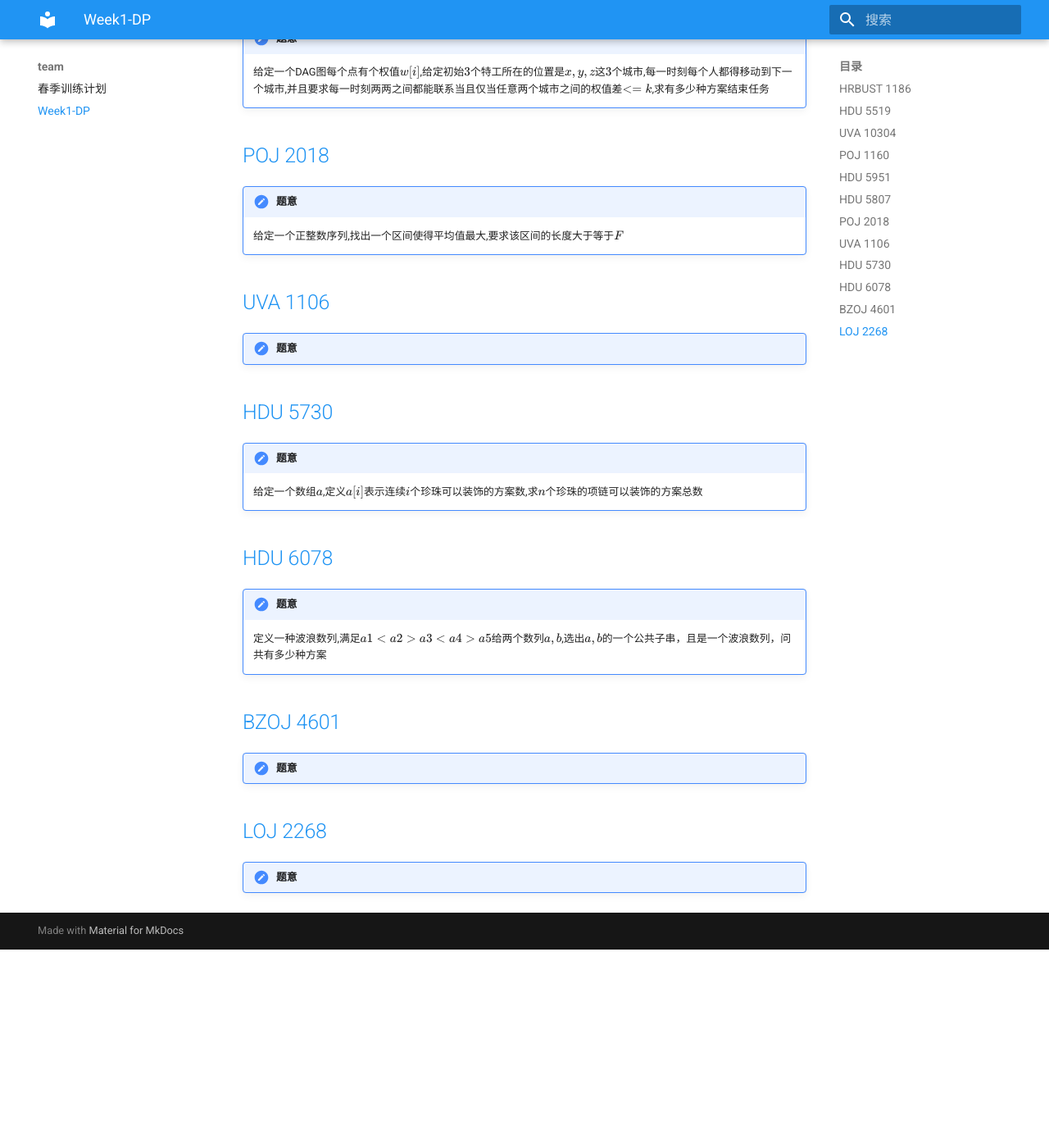
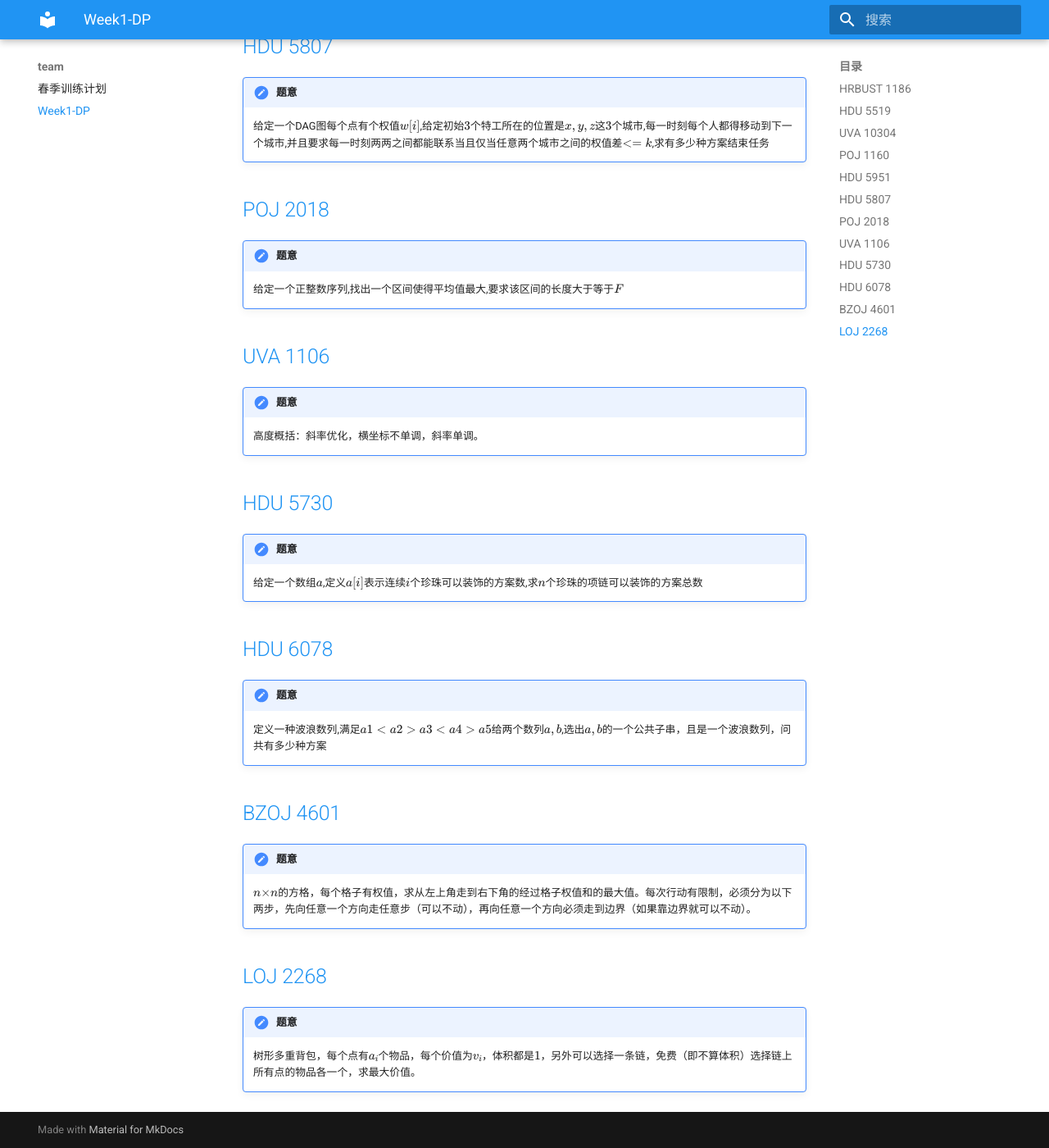
Before and after one commit to JJLeo/bbshywmac, an MkDocs documentation site: the page built from docs/team/Week1-DP/train.md, in a window 1280 px wide and 1400 px high, scrolled down 1194 px. Shown: the whole window at 82% size. Built offline with MkDocs 1.6.1 and Material for MkDocs 9.7.7, drawn with Linux system fonts in a browser that asks for light colours; formulas are drawn with MathJax 3; before the commit the page ends 2352 px from its top, so only the background shows below that; some of the changed text lies outside the part shown.

Commit message:
更新dp题意

```diff
--- a/docs/team/Week1-DP/train.md
+++ b/docs/team/Week1-DP/train.md
@@ -25,6 +25,7 @@
 ## [HDU 5951](http://acm.hdu.edu.cn/showproblem.php?pid=5951)
 
 !!! note "题意"
+	两个人竞标$n$个物品，每个人初始金钱给定，一共$n$轮，出价不同则价高者得，出价相同则奇数轮甲得，偶数轮乙得，两个人都会采取最优策略，问最后每个人会赢得几个物品。
 
 ## [HDU 5807](http://acm.hdu.edu.cn/showproblem.php?pid=5951)
 
@@ -39,6 +40,7 @@
 ## [UVA 1106](https://vjudge.net/problem/UVA-1106)
 
 !!! note "题意"
+	高度概括：斜率优化，横坐标不单调，斜率单调。
 
 ## [HDU 5730](http://acm.hdu.edu.cn/showproblem.php?pid=5730)
 
@@ -53,7 +55,9 @@
 ## [BZOJ 4601](http://www.lydsy.com/JudgeOnline/problem.php?id=4601)
 
 !!! note "题意"
+	$n×n$的方格，每个格子有权值，求从左上角走到右下角的经过格子权值和的最大值。每次行动有限制，必须分为以下两步，先向任意一个方向走任意步（可以不动），再向任意一个方向必须走到边界（如果靠边界就可以不动）。
 
 ## [LOJ 2268](https://loj.ac/problem/2268)
 
 !!! note "题意"
+	树形多重背包，每个点有$a_i$个物品，每个价值为$v_i$，体积都是$1$，另外可以选择一条链，免费（即不算体积）选择链上所有点的物品各一个，求最大价值。
```
Also changed, not shown: site/search/search_index.json, site/team/Week1-DP/train/index.html, 1 other file.
